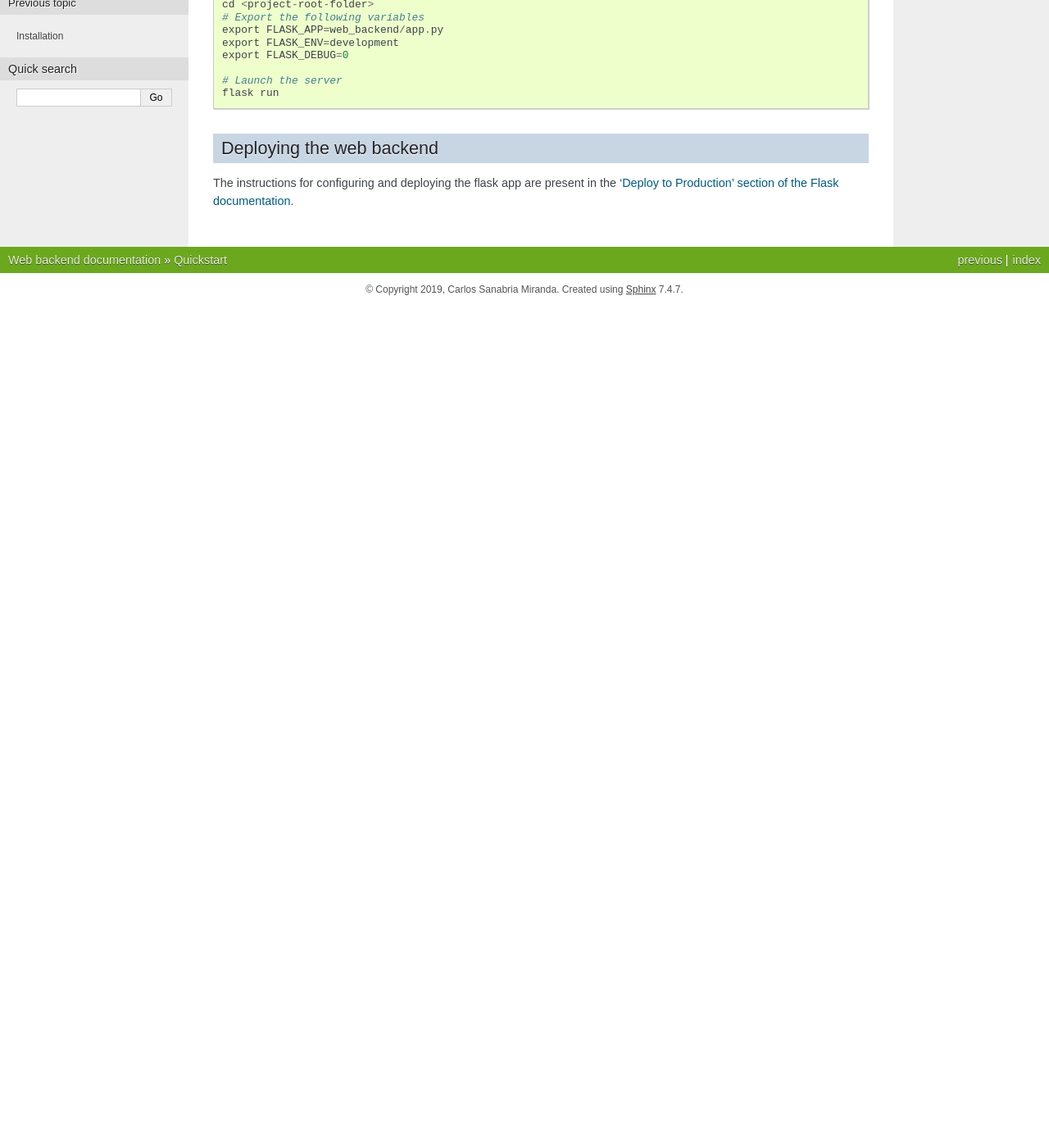
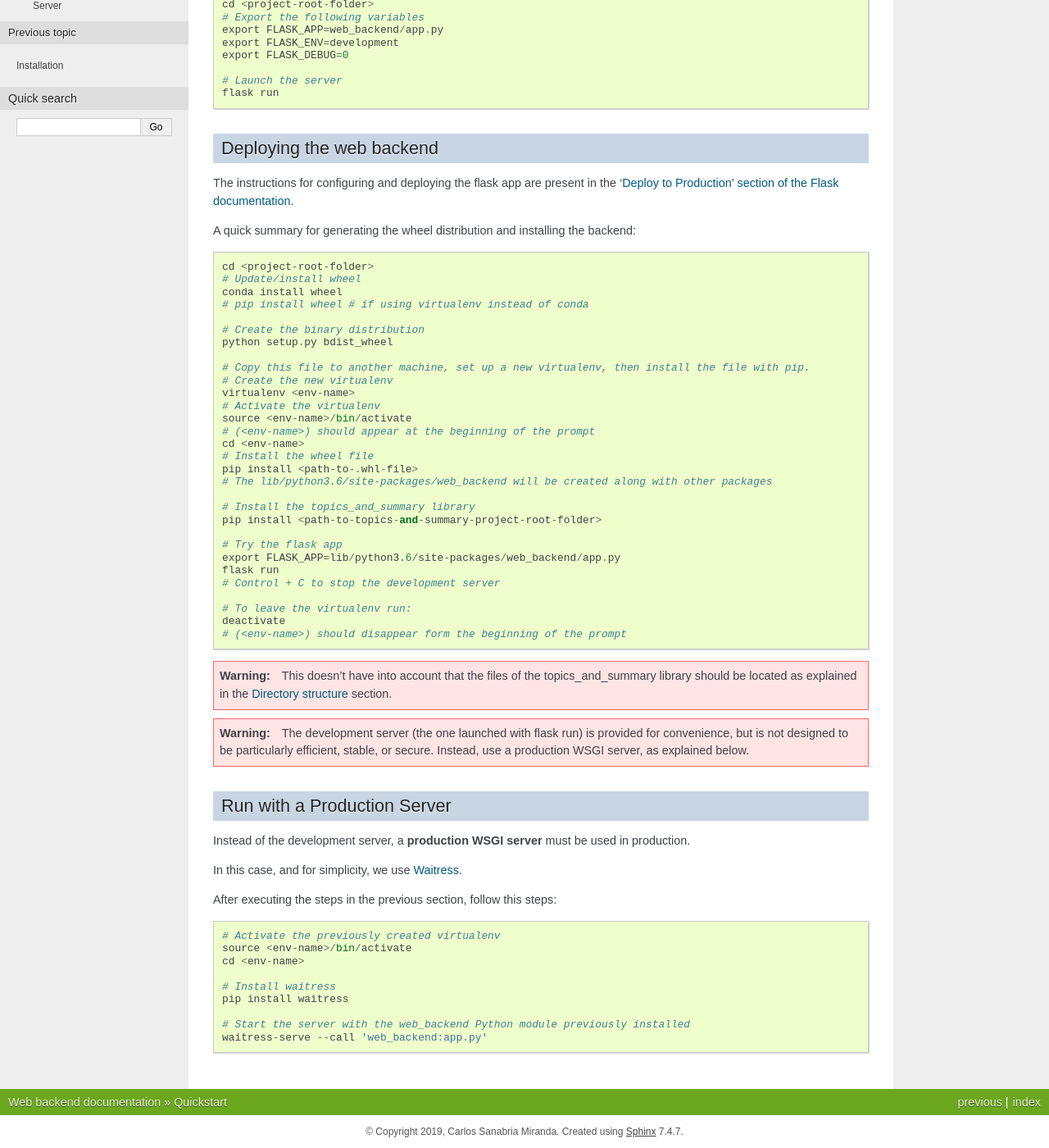
Before and after one commit to CarlosSanabriaM/web_backend, a Sphinx documentation site: the page built from web_backend/docs/source/quickstart.rst, in a window 1280 px wide and 1400 px high, scrolled down 260 px. Shown: the whole window at 82% size. Built offline with Sphinx 7.4.7, drawn with Linux system fonts in a browser that asks for light colours; before the commit the page ends 900 px from its top, so only the background shows below that.

Commit message:
Updated documentation: Quickstart (Run with a Production Server).

```diff
--- a/web_backend/docs/source/installation.rst
+++ b/web_backend/docs/source/installation.rst
@@ -117,6 +117,7 @@ To check if everything was installed correctly, execute the following commands:
     # It should print some files of the dataset
 
 
+.. _directory-structure:
 
 Directory structure
 -------------------
--- a/web_backend/docs/source/quickstart.rst
+++ b/web_backend/docs/source/quickstart.rst
@@ -25,3 +25,67 @@ Deploying the web backend
 
 The instructions for configuring and deploying the flask app are present in the
 `'Deploy to Production' section of the Flask documentation <http://flask.pocoo.org/docs/1.0/tutorial/deploy/>`__.
+
+A quick summary for generating the wheel distribution and installing the backend:
+
+::
+
+    cd <project-root-folder>
+    # Update/install wheel
+    conda install wheel
+    # pip install wheel # if using virtualenv instead of conda
+
+    # Create the binary distribution
+    python setup.py bdist_wheel
+
+    # Copy this file to another machine, set up a new virtualenv, then install the file with pip.
+    # Create the new virtualenv
+    virtualenv <env-name>
+    # Activate the virtualenv
+    source <env-name>/bin/activate
+    # (<env-name>) should appear at the beginning of the prompt
+    cd <env-name>
+    # Install the wheel file
+    pip install <path-to-.whl-file>
+    # The lib/python3.6/site-packages/web_backend will be created along with other packages
+
+    # Install the topics_and_summary library
+    pip install <path-to-topics-and-summary-project-root-folder>
+
+    # Try the flask app
+    export FLASK_APP=lib/python3.6/site-packages/web_backend/app.py
+    flask run
+    # Control + C to stop the development server
+
+    # To leave the virtualenv run:
+    deactivate
+    # (<env-name>) should disappear form the beginning of the prompt
+
+.. warning:: This doesn't have into account that the files of the topics_and_summary library should be
+   located as explained in the :ref:`directory-structure` section.
+
+.. warning:: The development server (the one launched with flask run) is provided for convenience,
+   but is not designed to be particularly efficient, stable, or secure. Instead, use a production WSGI server,
+   as explained below.
+
+
+Run with a Production Server
+----------------------------
+
+Instead of the development server, a **production WSGI server** must be used in production.
+
+In this case, and for simplicity, we use `Waitress <https://docs.pylonsproject.org/projects/waitress/>`__.
+
+After executing the steps in the previous section, follow this steps:
+
+::
+
+    # Activate the previously created virtualenv
+    source <env-name>/bin/activate
+    cd <env-name>
+
+    # Install waitress
+    pip install waitress
+
+    # Start the server with the web_backend Python module previously installed
+    waitress-serve --call 'web_backend:app.py'
```
